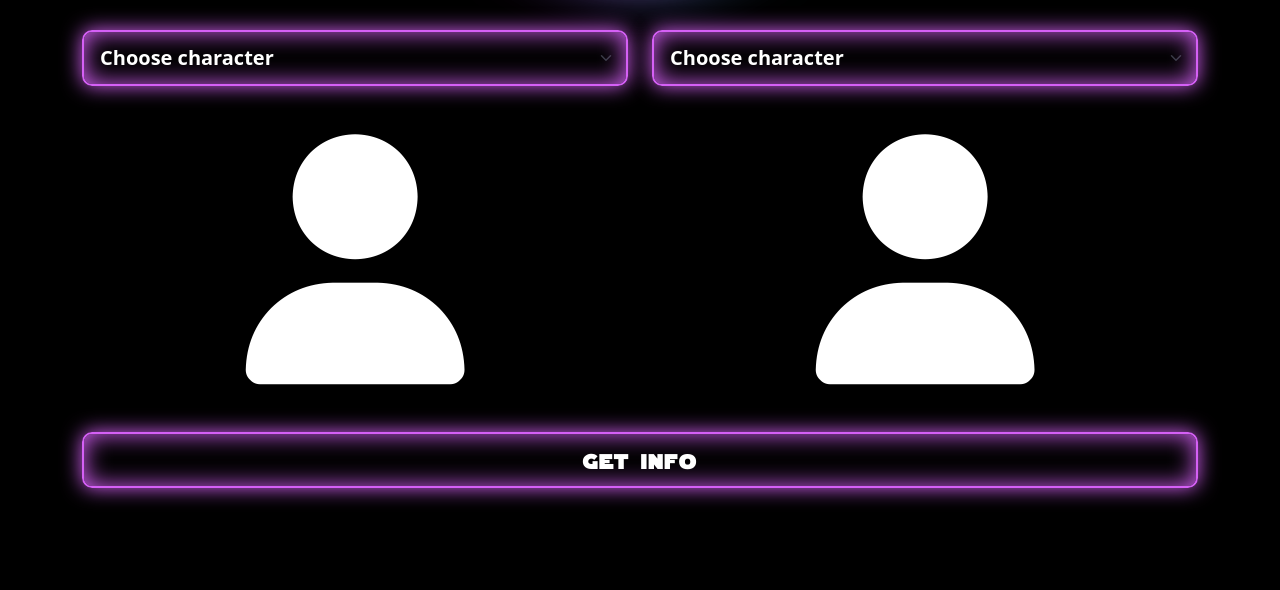
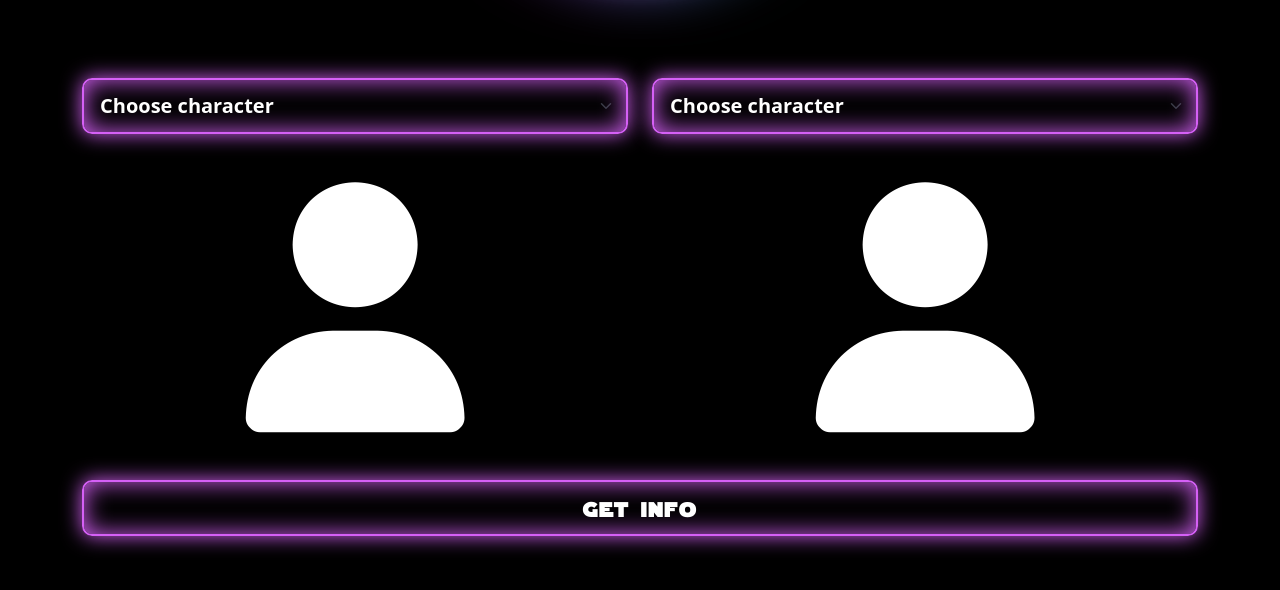
Before and after one commit to stinanerin/star-wars-trivia, a plain HTML site: page index.html in a window 1280 px wide. Shown: the part 420-1010 px from the top of the page. Drawn offline with nearby package versions, Linux system fonts and the light colour scheme.

Commit message:
Update read.me

```diff
--- a/index.html
+++ b/index.html
@@ -31,7 +31,7 @@
 
     <main class="container">
         <div class="loader loader-hidden"></div>
-        <form id="characterForm" class="row gy-5 text-center">
+        <form id="characterForm" class="row pt-5 gy-5 text-center">
             <div class="col-md">
                 <!-- Dropdown character.1 -->
                 <select class="form-select form-select-lg" id="charOne" required>
```
Also changed, not shown: 1 other file.
